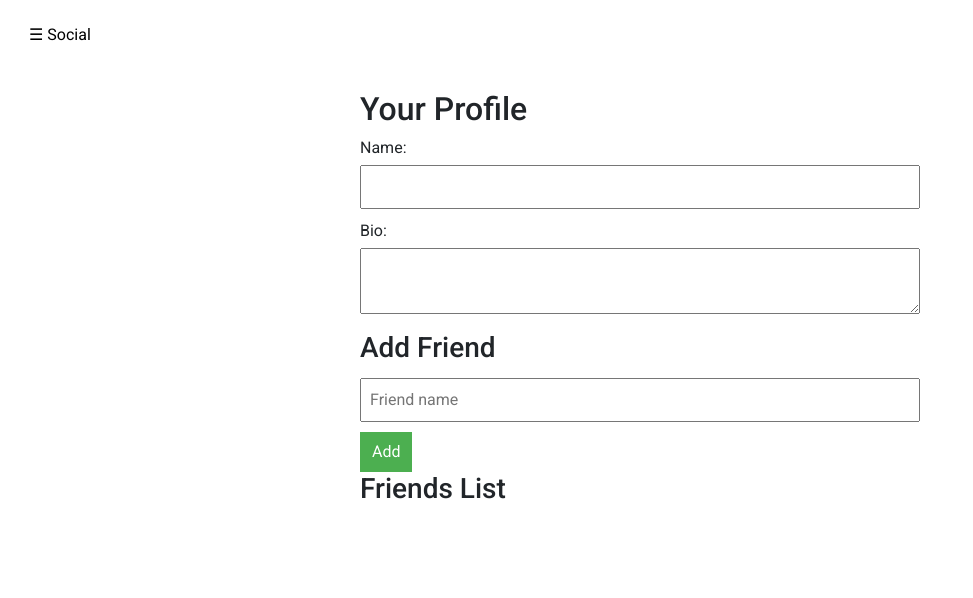
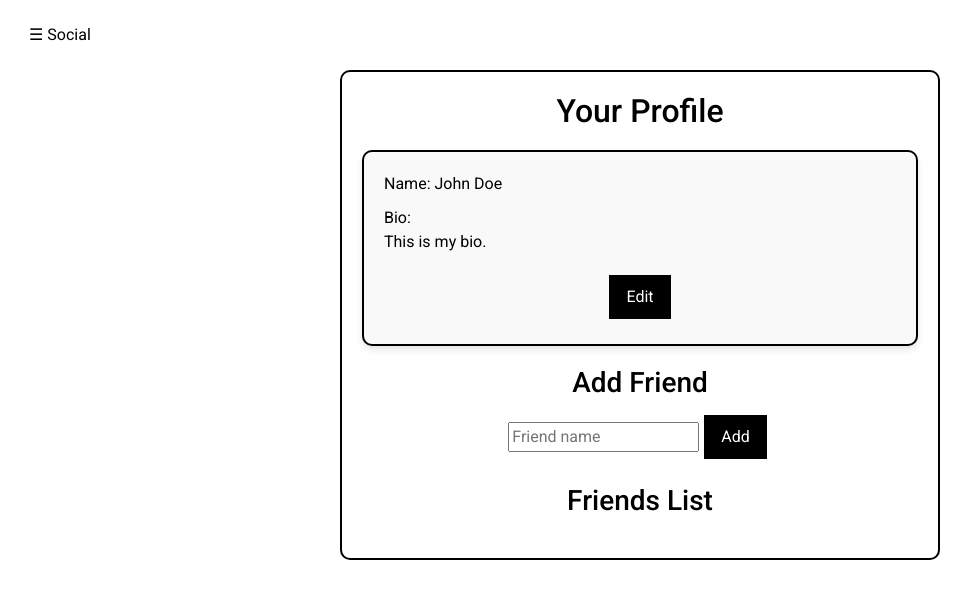
Before and after one commit to PrestonLAndel/CSCI313_FitnessAPP, an Angular app in the folder fitness-app/: page /social in a window 1280 px wide. Shown: the top 598 px of the page, without its empty margins (0-973 px from the left). Built offline with nearby package versions, Linux system fonts and the light colour scheme.

Commit message:
Social Style Change

```diff
--- a/fitness-app/src/app/social/social.component.css
+++ b/fitness-app/src/app/social/social.component.css
@@ -1,40 +1,103 @@
+/* Social Profile container */
 .social-profile {
-    padding: 20px;
+  width: 100%;
   max-width: 600px;
   margin: auto;
+  text-align: center;
+  padding: 20px;
+  border-radius: 10px;
+  background: white;
+  color: black;
+  border: 2px solid black;
+}
+
+h2 {
+  margin-bottom: 20px;
+}
+
+/* Profile bubble container */
+.profile-bubble {
+  padding: 20px;
+  background: #f9f9f9;
+  border: 2px solid black;
+  border-radius: 10px;
+  margin-bottom: 20px;  /* Space between profile bubble and other content */
+  box-shadow: 0px 4px 6px rgba(0, 0, 0, 0.1); /* Adding some shadow for a bubble effect */
 }
 
 label {
   display: block;
   margin-bottom: 10px;
+  font-size: 16px;
+  text-align: left;
 }
 
-  input, textarea {
+input[type="text"],
+textarea {
+  padding: 8px;
+  border: 2px solid black;
+  background: white;
+  color: black;
+  font-size: 16px;
   width: 100%;
-    padding: 8px;
-    margin-top: 5px;
+  box-sizing: border-box; /* Ensures padding doesn't affect width */
 }
 
+textarea {
+  height: 100px;
+  resize: none; /* Disables resizing of textarea */
+}
+
+/* Button styling */
 button {
-    margin-top: 10px;
-    padding: 8px 12px;
-    background-color: #4caf50;
+  padding: 8px 15px;
+  background-color: black;
   color: white;
-    border: none;
+  border: 2px solid black;
+  font-size: 16px;
   cursor: pointer;
+  margin: 5px;
 }
 
 button:hover {
-    background-color: #388e3c;
+  background-color: white;
+  color: black;
+  border: 2px solid black;
 }
 
+/* Friends list */
 .friends-list {
+  margin-top: 20px;
   list-style: none;
   padding: 0;
 }
 
 .friends-list li {
+  margin-bottom: 10px;
+  padding: 10px;
+  border: 2px solid black;
+  background: white;
   display: flex;
   justify-content: space-between;
-    padding: 5px 0;
+  align-items: center;
 }
+
+.friends-list button {
+  padding: 5px 10px;
+  background-color: black;
+  color: white;
+  border: 2px solid black;
+  font-size: 14px;
+  cursor: pointer;
+}
+
+.friends-list button:hover {
+  background-color: white;
+  color: black;
+  border: 2px solid black;
+}
+
+h3 {
+  margin-top: 20px;
+  margin-bottom: 10px;
+}
--- a/fitness-app/src/app/social/social.component.html
+++ b/fitness-app/src/app/social/social.component.html
@@ -1,11 +1,26 @@
 <div class="social-profile">
   <h2>Your Profile</h2>
+
+  <!-- Profile Bubble Container -->
+  <div class="profile-bubble">
+    <!-- Name Section -->
     <label>Name:
-      <input [(ngModel)]="name" (blur)="saveProfile()">
+      <input *ngIf="isEditing" [(ngModel)]="name" (blur)="saveProfile()">
+      <span *ngIf="!isEditing">{{ name }}</span>
     </label>
+
+    <!-- Bio Section -->
     <label>Bio:
-      <textarea [(ngModel)]="bio" (blur)="saveProfile()"></textarea>
+      <textarea *ngIf="isEditing" [(ngModel)]="bio" (blur)="saveProfile()"></textarea>
+      <p *ngIf="!isEditing">{{ bio }}</p>
     </label>
+
+    <!-- Edit Button -->
+    <button *ngIf="!isEditing" (click)="editProfile()">Edit</button>
+
+    <!-- Save Button -->
+    <button *ngIf="isEditing" (click)="saveProfile()">Save</button>
+  </div>
 
   <h3>Add Friend</h3>
   <input [(ngModel)]="newFriend" placeholder="Friend name">
--- a/fitness-app/src/app/social/social.component.ts
+++ b/fitness-app/src/app/social/social.component.ts
@@ -13,40 +13,32 @@ interface Friend {
   templateUrl: './social.component.html',
   styleUrls: ['./social.component.css']
 })
-export class SocialComponent implements OnInit {
-  name: string = '';
-  bio: string = '';
+
+export class SocialComponent {
+  name: string = 'John Doe';
+  bio: string = 'This is my bio.';
   newFriend: string = '';
-  friends: Friend[] = [];
+  friends: any[] = [];
+  isEditing: boolean = false;  // To toggle between Edit and View mode
 
-  ngOnInit() {
-    const savedProfile = localStorage.getItem('socialProfile');
-    const savedFriends = localStorage.getItem('friendsList');
-    if (savedProfile) {
-      const profile = JSON.parse(savedProfile);
-      this.name = profile.name;
-      this.bio = profile.bio;
-    }
-    this.friends = savedFriends ? JSON.parse(savedFriends) : [];
+  editProfile() {
+    this.isEditing = true;
   }
 
   saveProfile() {
-    localStorage.setItem('socialProfile', JSON.stringify({ name: this.name, bio: this.bio }));
+    // Logic to save the profile (e.g., save to local storage, API, etc.)
+    console.log('Profile saved:', this.name, this.bio);
+    this.isEditing = false;
   }
 
   addFriend() {
-    if (!this.newFriend.trim()) return;
-    this.friends.push({ name: this.newFriend.trim() });
-    this.newFriend = '';
-    this.saveFriends();
+    if (this.newFriend) {
+      this.friends.push({ name: this.newFriend });
+      this.newFriend = '';  // Clear the input after adding
+    }
   }
 
   deleteFriend(index: number) {
     this.friends.splice(index, 1);
-    this.saveFriends();
-  }
-
-  saveFriends() {
-    localStorage.setItem('friendsList', JSON.stringify(this.friends));
   }
 }
```
Lines whose indentation alone changed are shown as unchanged.
